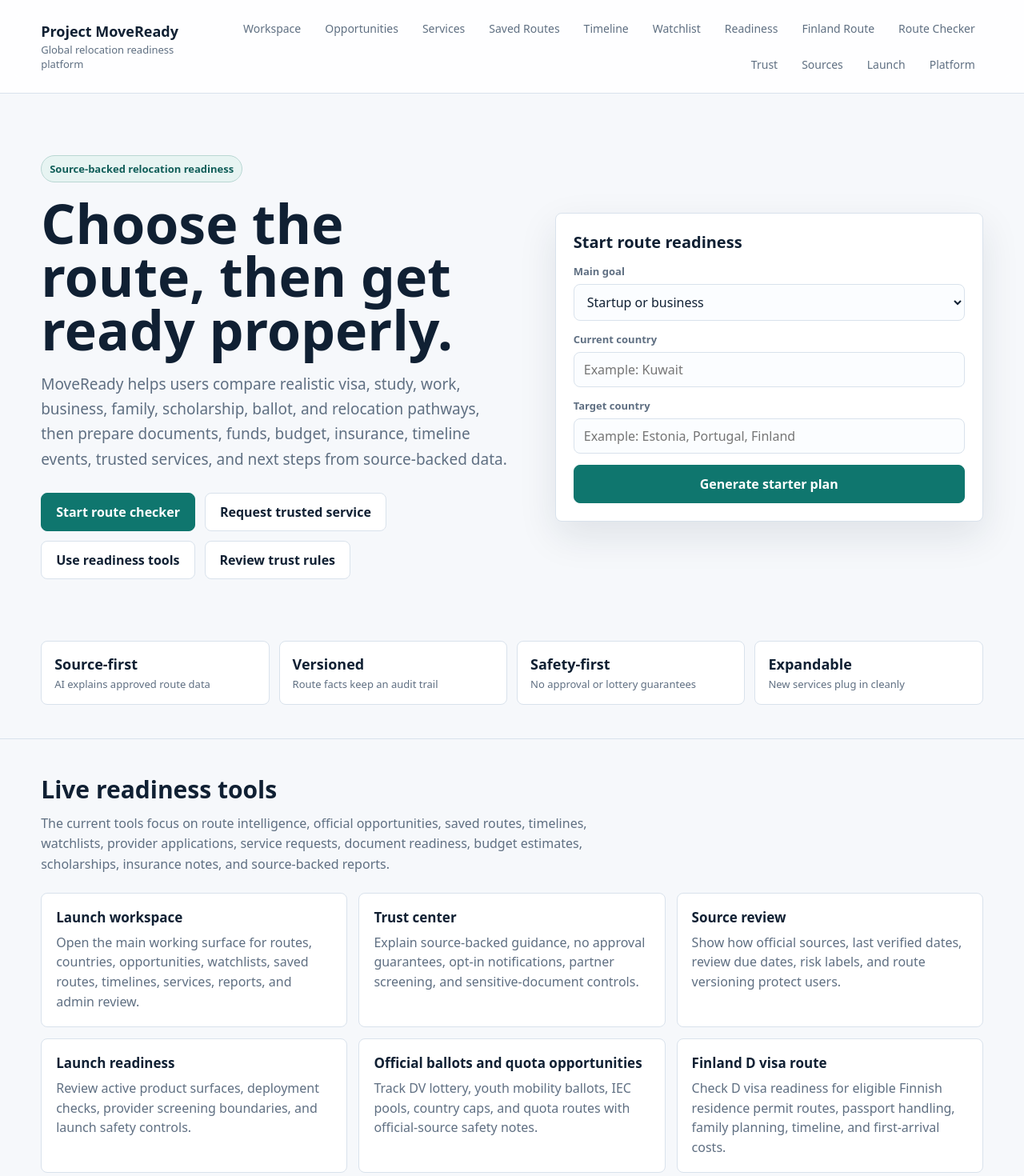
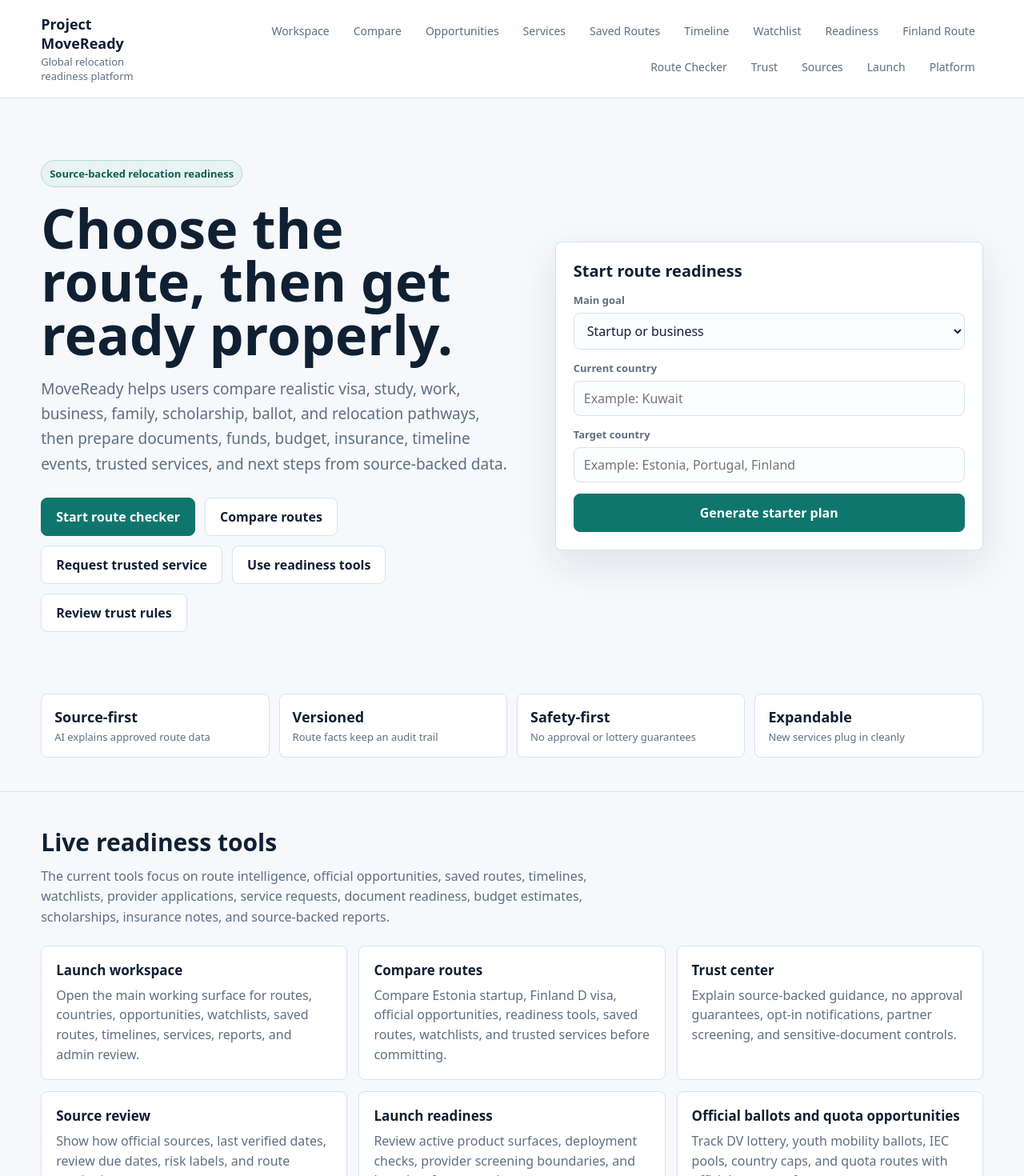
Before and after one commit to SirBM201/SirBM201-moveready-frontend, a Next.js app: page / in a window 1280 px wide. Shown: the top 1470 px of the page at 80% size. Built offline with nearby package versions, Linux system fonts and the light colour scheme.

Commit message:
Link compare page from homepage

```diff
--- a/app/page.tsx
+++ b/app/page.tsx
@@ -5,6 +5,11 @@ const liveRoutes = [
     title: "Launch workspace",
     href: "/workspace",
     text: "Open the main working surface for routes, countries, opportunities, watchlists, saved routes, timelines, services, reports, and admin review.",
+  },
+  {
+    title: "Compare routes",
+    href: "/compare",
+    text: "Compare Estonia startup, Finland D visa, official opportunities, readiness tools, saved routes, watchlists, and trusted services before committing.",
   },
   {
     title: "Trust center",
@@ -118,6 +123,7 @@ export default function Home() {
         </a>
         <nav className="nav" aria-label="Main navigation">
           <a href="/workspace">Workspace</a>
+          <a href="/compare">Compare</a>
           <a href="/opportunities">Opportunities</a>
           <a href="/services">Services</a>
           <a href="/saved-routes">Saved Routes</a>
@@ -142,6 +148,7 @@ export default function Home() {
           </p>
           <div className="actions">
             <a className="btn primary" href="/route-checker">Start route checker</a>
+            <a className="btn" href="/compare">Compare routes</a>
             <a className="btn" href="/services">Request trusted service</a>
             <a className="btn" href="/readiness">Use readiness tools</a>
             <a className="btn" href="/trust">Review trust rules</a>
```
